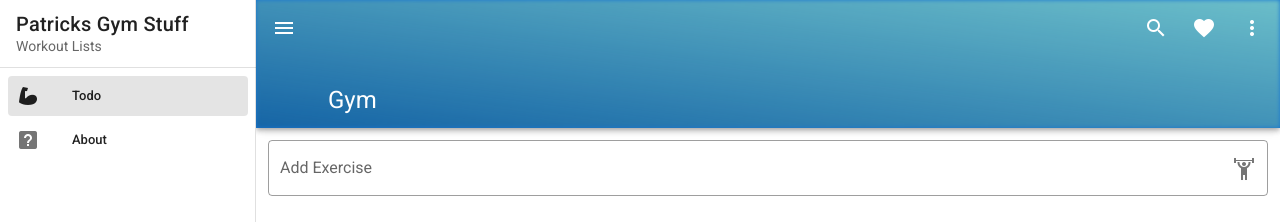
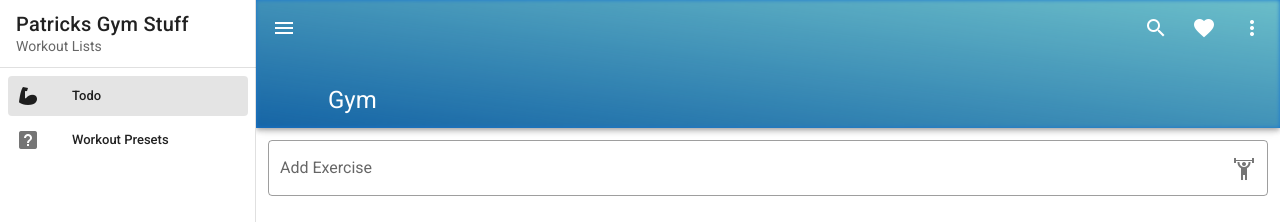
Before and after one commit to PatrickCarrollMayden/veutify-gym, a Vue app: page / in a window 1280 px wide. Shown: the top 222 px of the page. Built offline with nearby package versions, Linux system fonts and the light colour scheme.

Commit message:
Giving up on persitence and experimenting with veutify components

```diff
--- a/src/App.vue
+++ b/src/App.vue
@@ -78,12 +78,13 @@
 </template>
 
 <script>
+  import { mapState } from 'vuex'
   export default {
     data: () => ({
        drawer: null,
        items: [
           { title: 'Todo', icon: 'mdi-arm-flex', to: '/' },
-          { title: 'About', icon: 'mdi-help-box', to: '/about' },
+          { title: 'Workout Presets', icon: 'mdi-help-box', to: '/workout-presets' },
         ],
        }),
   }
--- a/src/router/index.js
+++ b/src/router/index.js
@@ -11,12 +11,12 @@ const routes = [
     component: Todo
   },
   {
-    path: '/about',
-    name: 'about',
+    path: '/workout-presets',
+    name: 'workout-presets',
     // route level code-splitting
     // this generates a separate chunk (about.[hash].js) for this route
     // which is lazy-loaded when the route is visited.
-    component: () => import(/* webpackChunkName: "about" */ '../views/AboutView.vue')
+    component: () => import(/* webpackChunkName: "about" */ '../views/WorkoutPresets.vue')
   }
 ]
 
--- a/src/views/AboutView.vue
+++ /dev/null
@@ -1,8 +0,0 @@
-<template>
-  <div class="about" pa-6>
-    <h1>About Gym Todo</h1>
-    <p>Lorem ipsum dolor sit amet, consectetur adipiscing elit, sed do eiusmod tempor incididunt ut labore et dolore magna aliqua. Ut enim ad minim veniam, quis nostrud exercitation ullamco laboris nisi ut aliquip ex ea commodo consequat. Duis aute irure dolor in reprehenderit in voluptate velit esse cillum dolore eu fugiat nulla pariatur. Excepteur sint occaecat cupidatat non proident, sunt in culpa qui officia deserunt mollit anim id est laborum</p>
-    <p>Lorem ipsum dolor sit amet, consectetur adipiscing elit, sed do eiusmod tempor incididunt ut labore et dolore magna aliqua. Ut enim ad minim veniam, quis nostrud exercitation ullamco laboris nisi ut aliquip ex ea commodo consequat. Duis aute irure dolor in reprehenderit in voluptate velit esse cillum dolore eu fugiat nulla pariatur. Excepteur sint occaecat cupidatat non proident, sunt in culpa qui officia deserunt mollit anim id est laborum</p>
-    <p>Lorem ipsum dolor sit amet, consectetur adipiscing elit, sed do eiusmod tempor incididunt ut labore et dolore magna aliqua. Ut enim ad minim veniam, quis nostrud exercitation ullamco laboris nisi ut aliquip ex ea commodo consequat. Duis aute irure dolor in reprehenderit in voluptate velit esse cillum dolore eu fugiat nulla pariatur. Excepteur sint occaecat cupidatat non proident, sunt in culpa qui officia deserunt mollit anim id est laborum</p>
-  </div>
-</template>
```
